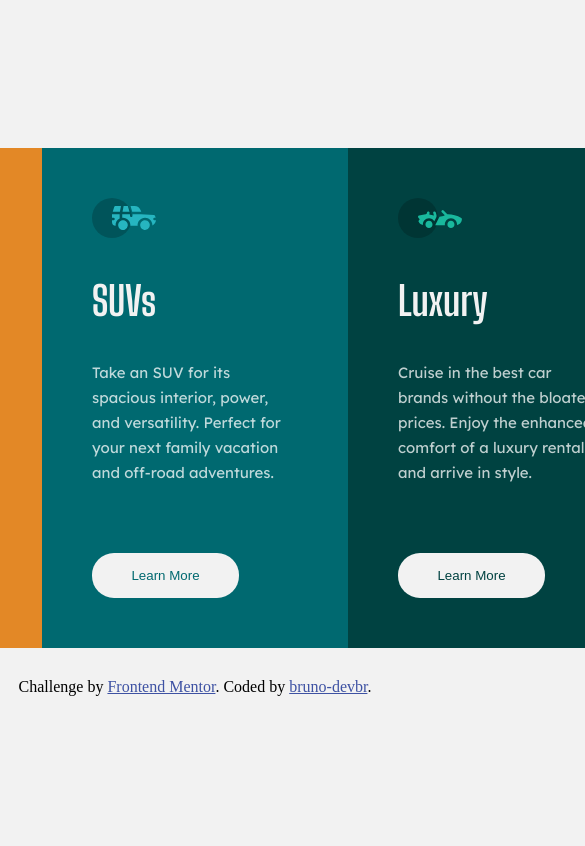
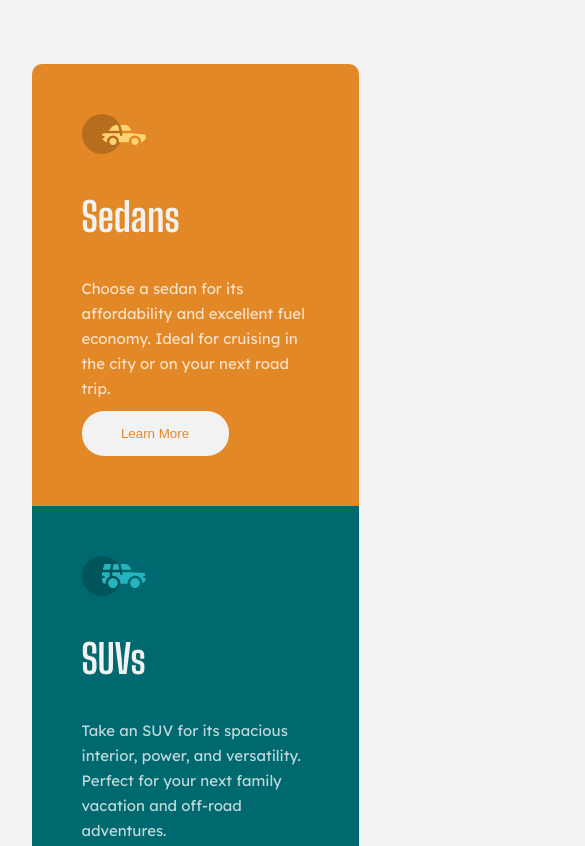
Before and after one commit to bruno-devLearn/frontend-mentor, a plain HTML site: page 3-column-preview-card-component-main/index.html in a window 390 px wide. Shown: the top 846 px of the page, 585 px wide, since content can reach past the window. Drawn offline with Linux system fonts and the light colour scheme.

Commit message:
mobile design

```diff
--- a/3-column-preview-card-component-main/style.css
+++ b/3-column-preview-card-component-main/style.css
@@ -113,3 +113,37 @@ main .btn:hover {
     color: var(--Very-light-gray);
     padding: 12px 32px;
 }
+
+@media (max-width: 948px) {
+    body {
+        height: 1502px;
+    }
+
+    main {
+        flex-direction: column;
+        justify-content: center;
+        align-items: center;
+        width: 327px;
+        height: 1326px;
+        box-sizing: border-box;
+    }
+
+    .orange,
+    .light-green,
+    .dark-green {
+        width: 327px;
+        height: 442px;
+    }
+
+    .orange {
+        border-top-left-radius: 10px;
+        border-top-right-radius: 10px;
+        border-bottom-left-radius: 0px;
+    }
+
+    .dark-green {
+        border-bottom-left-radius: 10px;
+        border-bottom-right-radius: 10px;
+        border-top-right-radius: 0px;
+    }
+}
```
